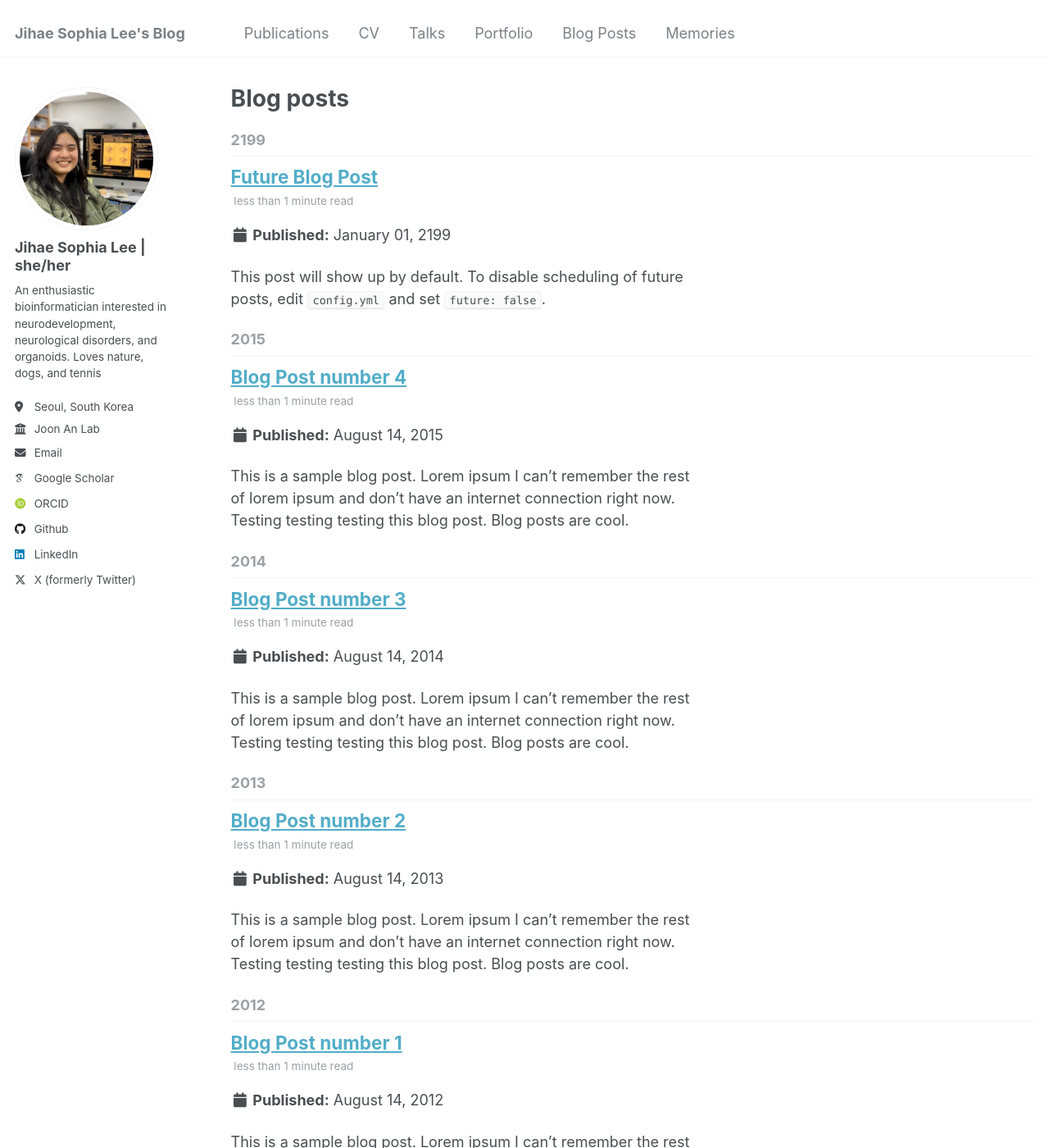
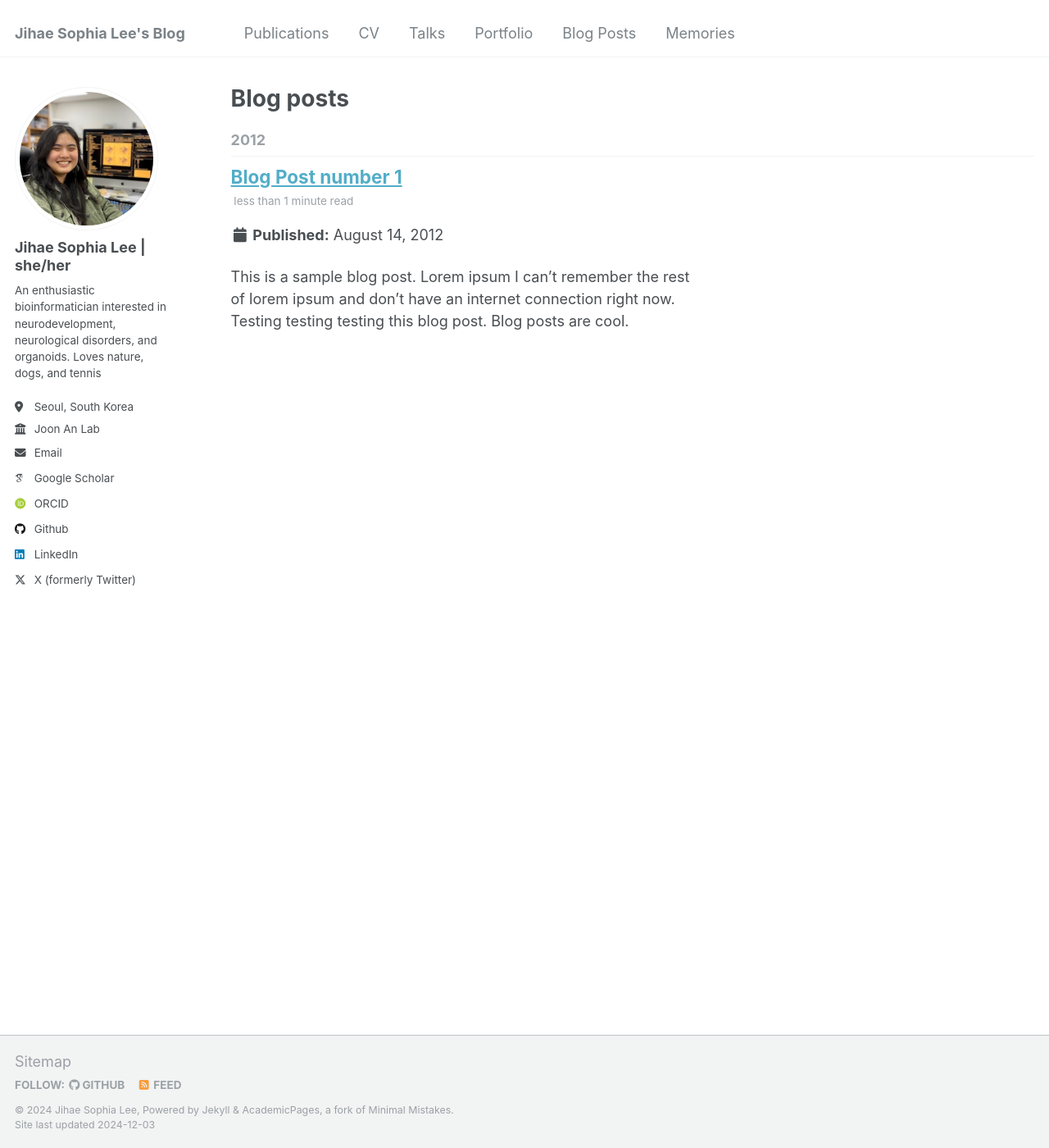
Before and after one commit to esoap/esoap.github.io, a Jekyll site: the page built from _pages/year-archive.html, in a window 1280 px wide and 1400 px high. Shown: the whole window at 82% size. Built offline with Jekyll 4.4.1, drawn with Linux system fonts in a browser that asks for light colours; some web fonts are replaced.

```diff
--- a/_posts/2013-08-14-blog-post-2.md
+++ /dev/null
@@ -1,20 +0,0 @@
----
-title: 'Blog Post number 2'
-date: 2013-08-14
-permalink: /posts/2013/08/blog-post-2/
-tags:
-  - cool posts
-  - category1
-  - category2
----
-
-This is a sample blog post. Lorem ipsum I can't remember the rest of lorem ipsum and don't have an internet connection right now. Testing testing testing this blog post. Blog posts are cool.
-
-Headings are cool
-======
-
-You can have many headings
-======
-
-Aren't headings cool?
-------
--- a/_posts/2014-08-14-blog-post-3.md
+++ /dev/null
@@ -1,20 +0,0 @@
----
-title: 'Blog Post number 3'
-date: 2014-08-14
-permalink: /posts/2014/08/blog-post-3/
-tags:
-  - cool posts
-  - category1
-  - category2
----
-
-This is a sample blog post. Lorem ipsum I can't remember the rest of lorem ipsum and don't have an internet connection right now. Testing testing testing this blog post. Blog posts are cool.
-
-Headings are cool
-======
-
-You can have many headings
-======
-
-Aren't headings cool?
-------
--- a/_posts/2199-01-01-future-post.md
+++ /dev/null
@@ -1,11 +0,0 @@
----
-title: 'Future Blog Post'
-date: 2199-01-01
-permalink: /posts/2012/08/blog-post-4/
-tags:
-  - cool posts
-  - category1
-  - category2
----
-
-This post will show up by default. To disable scheduling of future posts, edit `config.yml` and set `future: false`.
```
Also changed, not shown: _portfolio/portfolio-1.md (+2 -4 lines), _posts/2015-08-14-blog-post-4.md (deleted, +0 -20 lines), 3 other files.
